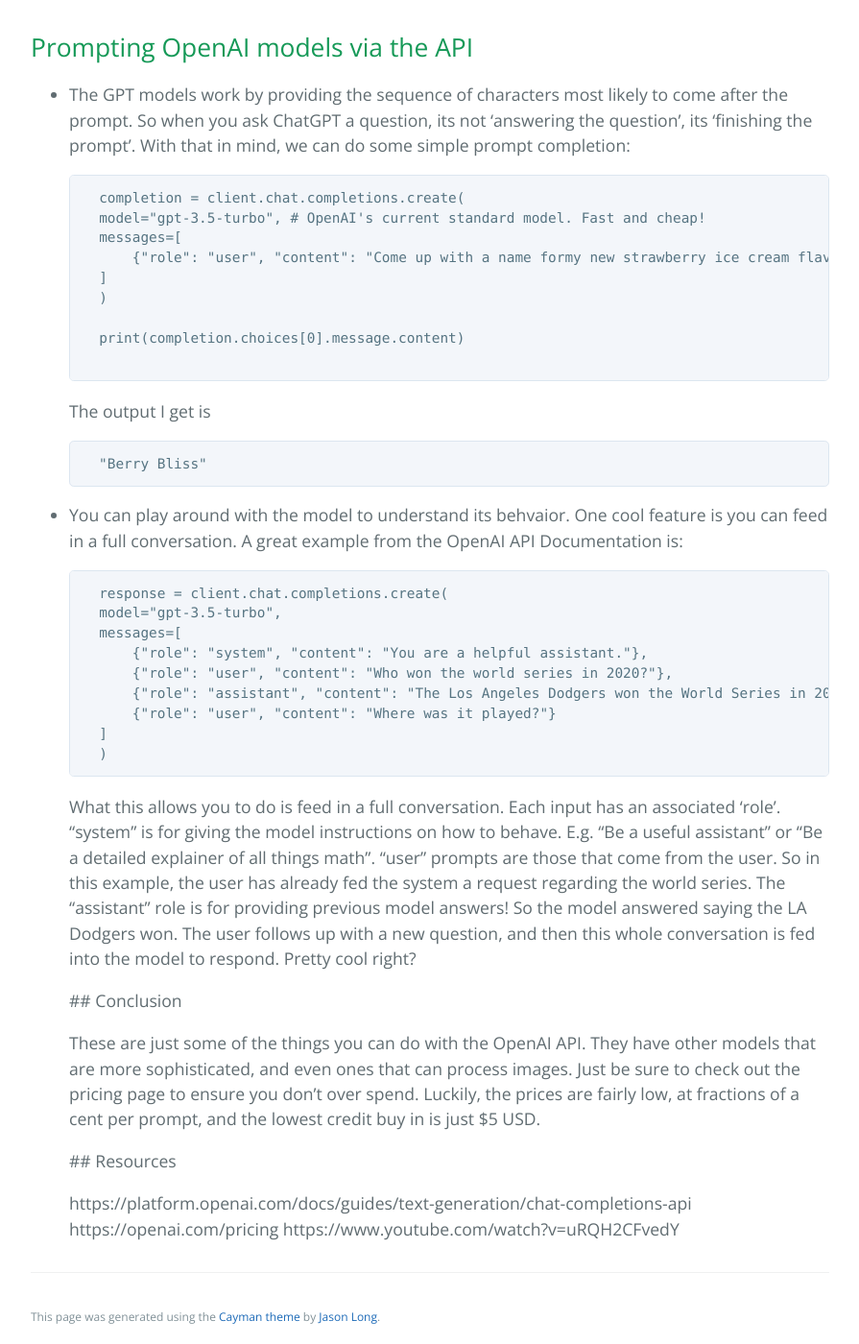
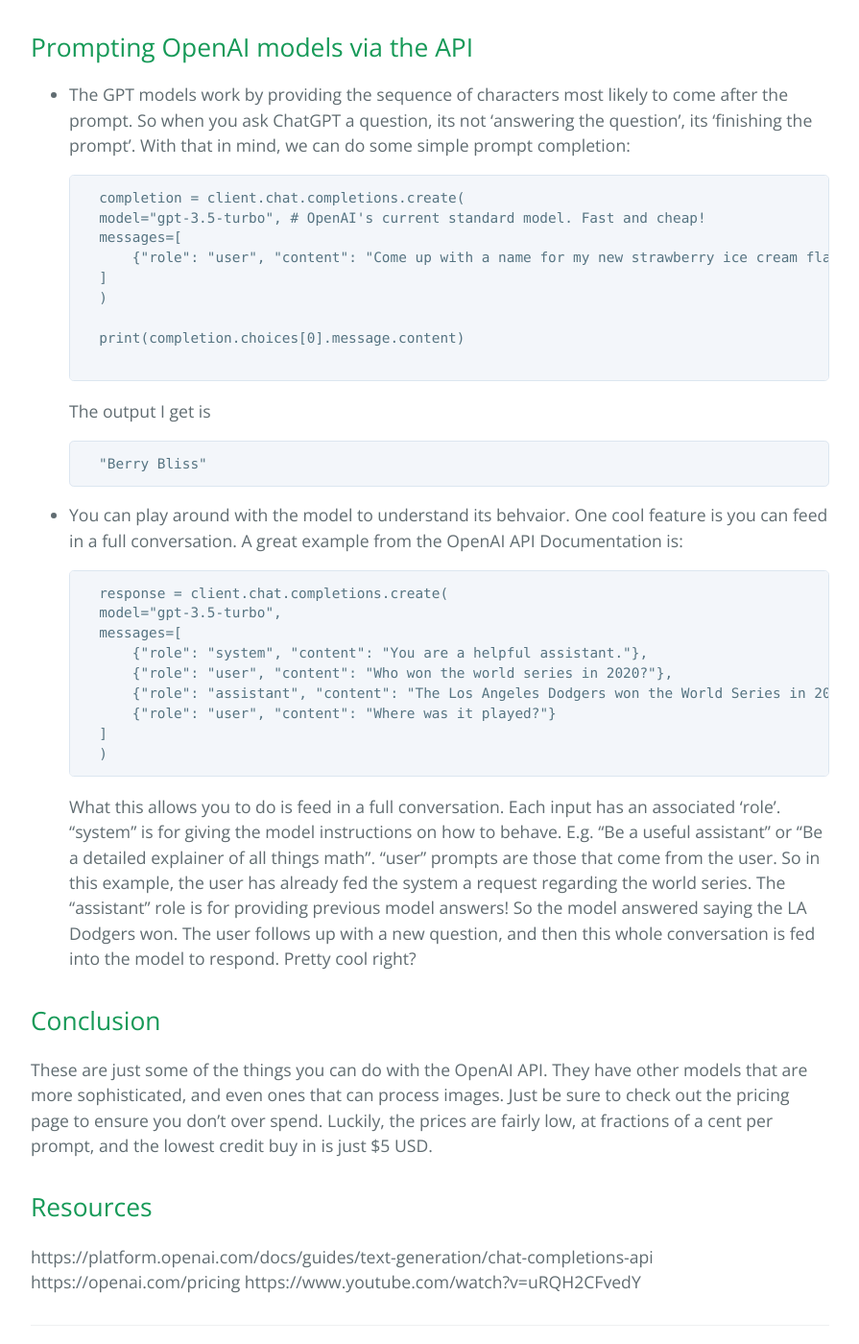
Before and after one commit to learning-software-engineering/learning-software-engineering.github.io, a Jekyll site: the page built from Topics/Software_Tools/OpenAI-API.md, in a window 1280 px wide and 1400 px high, scrolled down 1771 px. Shown: the whole window at 96% size, without its empty margins (192-1087 px from the left). Built offline with Jekyll 4.4.1, drawn with Linux system fonts in a browser that asks for light colours; our own code applies the rules of GitHub Pages for plain Markdown files.

Commit message:
Fixed typos/formatting

```diff
--- a/Topics/Software_Tools/OpenAI-API.md
+++ b/Topics/Software_Tools/OpenAI-API.md
@@ -63,7 +63,7 @@
     completion = client.chat.completions.create(
     model="gpt-3.5-turbo", # OpenAI's current standard model. Fast and cheap!
     messages=[
-        {"role": "user", "content": "Come up with a name formy new strawberry ice cream flavor!"}
+        {"role": "user", "content": "Come up with a name for my new strawberry ice cream flavor!"}
     ]
     )
 
@@ -96,15 +96,15 @@
 
 
 
-    ## Conclusion
+## Conclusion
 
 
-    These are just some of the things you can do with the OpenAI API. They have other models that are more sophisticated, and even ones that can process images. Just be sure to check out the pricing page to ensure you don't over spend. Luckily, the prices are fairly low, at fractions of a cent per prompt, and the lowest credit buy in is just $5 USD.
+These are just some of the things you can do with the OpenAI API. They have other models that are more sophisticated, and even ones that can process images. Just be sure to check out the pricing page to ensure you don't over spend. Luckily, the prices are fairly low, at fractions of a cent per prompt, and the lowest credit buy in is just $5 USD.
 
 
 
-    ## Resources
+## Resources
 
-    https://platform.openai.com/docs/guides/text-generation/chat-completions-api
-    https://openai.com/pricing
-    https://www.youtube.com/watch?v=uRQH2CFvedY
+https://platform.openai.com/docs/guides/text-generation/chat-completions-api
+https://openai.com/pricing
+https://www.youtube.com/watch?v=uRQH2CFvedY
```
